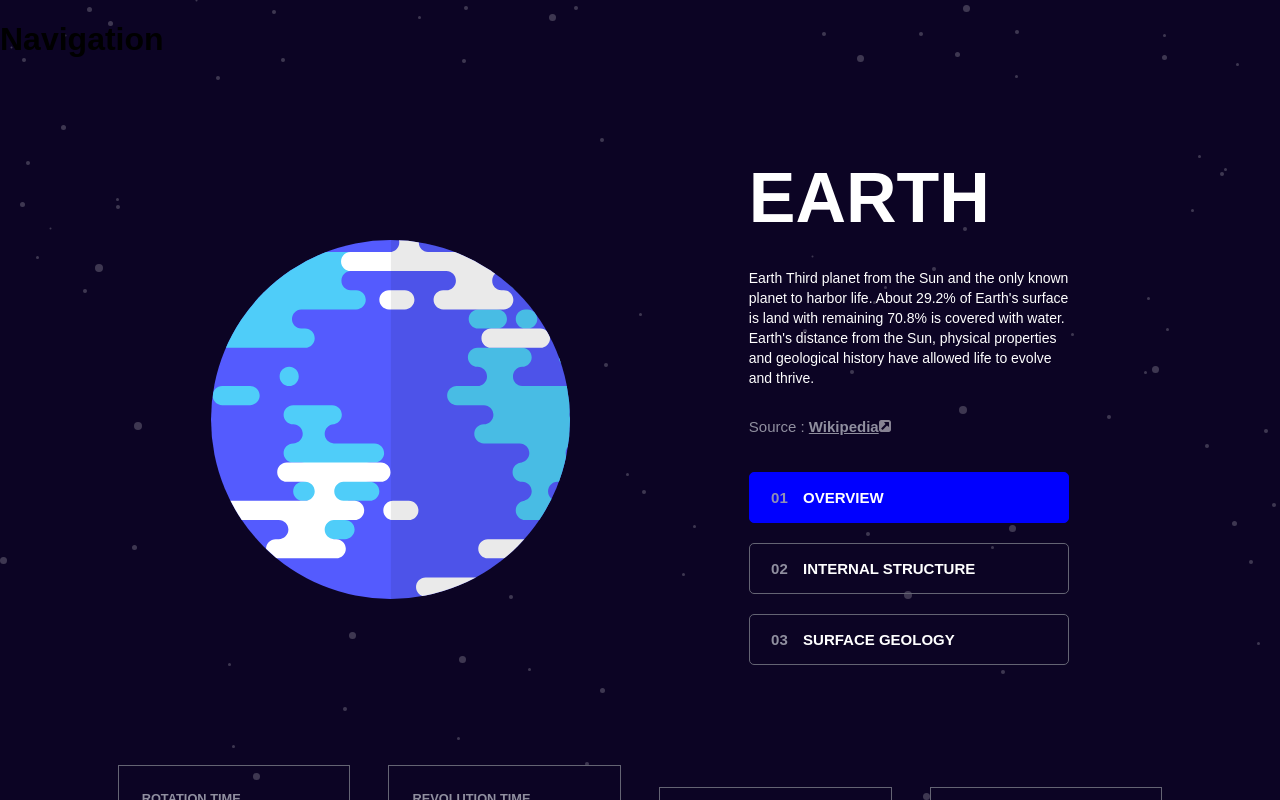
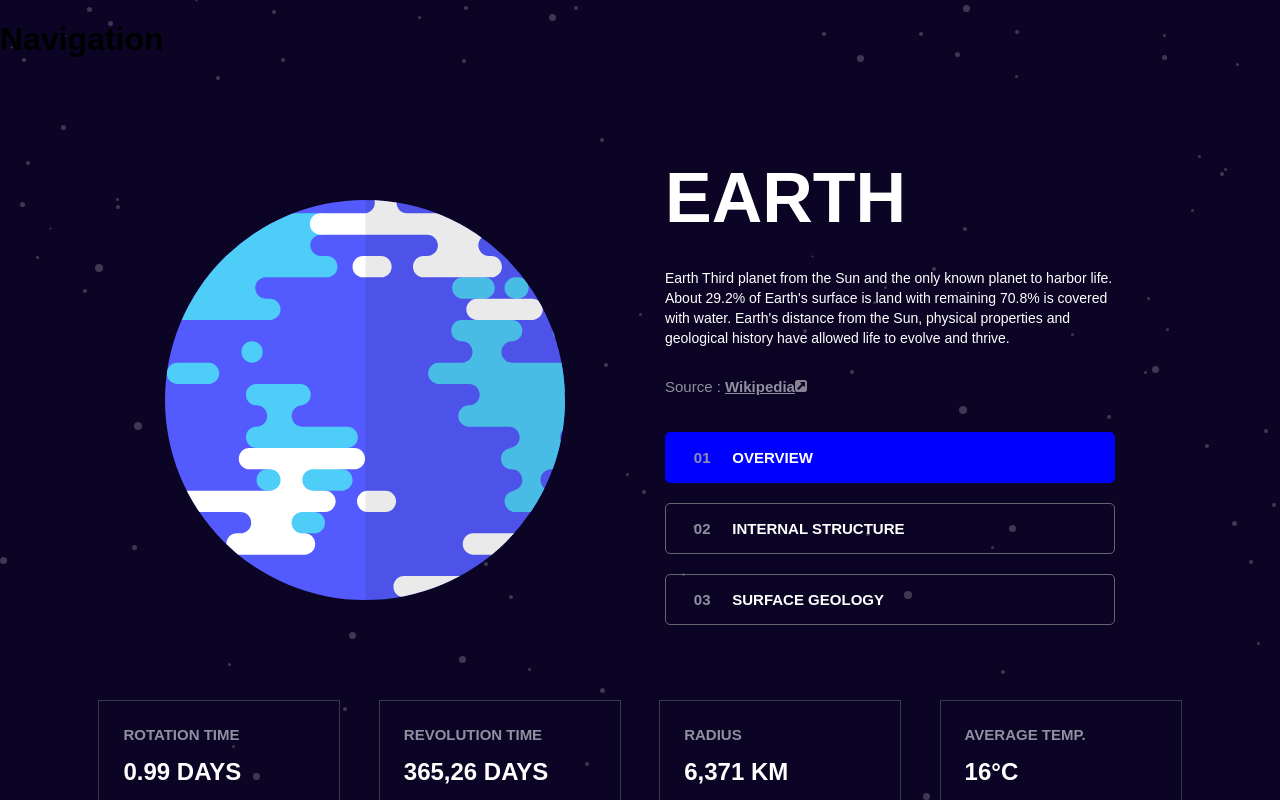
Before and after one commit to asalamgit/Planets-fact, a React (Create React App) app: page /earth in a window 1280 px wide. Shown: the top 800 px of the page. Built offline with nearby package versions, Linux system fonts and the light colour scheme.

Commit message:
component planet css ok

```diff
--- a/src/App.js
+++ b/src/App.js
@@ -13,7 +13,7 @@ import Neptune from './routes/Neptune/Neptune';
 function App() {
 	return (
 		<Routes>
-			<Route path="/" element={<Navigation/>}>
+			<Route path="/" element={<Navigation />}>
 				<Route index element={<h1>home</h1>} />
 				<Route path="mercury" element={<Mercury />} />
 				<Route path="venus" element={<Venus />} />
@@ -23,6 +23,7 @@ function App() {
 				<Route path="saturn" element={<Saturn />} />
 				<Route path="uranus" element={<Uranus />} />
 				<Route path="neptune" element={<Neptune />} />
+				<Route path="*" element={<h2 style={{ textAlign: 'center', width: '100vw', color: 'white', marginTop: '100px' }}>404 not found</h2>} />
 			</Route>
 		</Routes>
 	);
--- a/src/components/Planet/Planet.js
+++ b/src/components/Planet/Planet.js
@@ -1,123 +1,111 @@
 import React from 'react';
 import { useState } from 'react';
-import clsx from  'clsx';
+import clsx from 'clsx';
 
 import classes from './Planet.module.scss';
 import imgSource from '../../assets/icon-source.svg';
 
-function Planet(props)
-{
-    const [informationType, setinformationType] = useState("overview");
+function Planet(props) {
+	const [informationType, setinformationType] = useState('overview');
 
 	const handleshowOverview = () => {
-        setinformationType("overview");
+		setinformationType('overview');
+	};
+
+	const handleshowInternal = () => {
+		setinformationType('internal');
+	};
+
+	const handleshowSurface = () => {
+		setinformationType('surface');
+	};
+
+	function ftChooseImage(informationType) {
+		if (informationType === 'overview') return props.planetImageOverview;
+		else if (informationType === 'internal') return props.planetImageInternal;
+		else return props.planetImageOverview;
 	}
 
-    const handleshowInternal = () => {
-        setinformationType("internal");
+	function ftIfImageSurfaceVisible(informationType) {
+		if (informationType === 'surface') return classes.showImageSurface;
+		return classes.hideImageSurface;
 	}
 
-    const handleshowSurface = () => {
-        setinformationType("surface");
+	function ftChooseDescription(informationType) {
+		if (informationType === 'overview') return props.planetDescriptionOverview;
+		else if (informationType === 'internal') return props.planetDescriptionInternal;
+		else return props.planetDescriptionSurface;
 	}
 
-    function ftChooseImage(informationType)
-    {
-        if (informationType === "overview")
-            return (props.planetImageOverview)
-        else if (informationType === "internal")
-            return (props.planetImageInternal)
-        else
-            return (props.planetImageOverview)
+	function ftChooseWikipedia(informationType) {
+		if (informationType === 'overview') return props.planetWikipediaOverview;
+		else if (informationType === 'internal') return props.planetWikipediaInternal;
+		else return props.planetWikipediaSurface;
 	}
 
-    function ftIfImageSurfaceVisible(informationType)
-    {
-        if (informationType === "surface")
-            return (classes.showImageSurface)
-        return (classes.hideImageSurface)
+	function ftChooseButtonClassNAme(informationType, buttonName, planetName) {
+		if (informationType === buttonName) {
+			if (planetName === 'Mercury') return classes.activeButtonMercury;
+			if (planetName === 'Venus') return classes.activeButtonVenus;
+			if (planetName === 'Earth') return classes.activeButtonEarth;
+			if (planetName === 'Mars') return classes.activeButtonMars;
+			if (planetName === 'Jupiter') return classes.activeButtonJupiter;
+			if (planetName === 'Saturn') return classes.activeButtonSaturn;
+			if (planetName === 'Uranus') return classes.activeButtonUranus;
+			if (planetName === 'Neptune') return classes.activeButtonNeptune;
 		}
-
-    function ftChooseDescription(informationType)
-    {
-        if (informationType === "overview")
-            return (props.planetDescriptionOverview)
-        else if (informationType === "internal")
-            return (props.planetDescriptionInternal)
-        else
-            return (props.planetDescriptionSurface)
+		return classes.inactiveButton;
 	}
-
-    function ftChooseWikipedia(informationType)
-    {
-        if (informationType === "overview")
-            return (props.planetWikipediaOverview)
-        else if (informationType === "internal")
-            return (props.planetWikipediaInternal)
-        else
-            return (props.planetWikipediaSurface)
-    }
-
-    function ftChooseButtonClassNAme(informationType, buttonName, planetName)
-    {
-        if (informationType === buttonName)
-        {
-            if (planetName === "Mercury")
-                return (classes.activeButtonMercury);
-            if (planetName === "Venus")
-                return (classes.activeButtonVenus);
-            if (planetName === "Earth")
-                return (classes.activeButtonEarth);
-            if (planetName === "Mars")
-                return (classes.activeButtonMars);
-            if (planetName === "Jupiter")
-                return (classes.activeButtonJupiter);
-            if (planetName === "Saturn")
-                return (classes.activeButtonSaturn);
-            if (planetName === "Uranus")
-                return (classes.activeButtonUranus);
-            if (planetName === "Neptune")
-                return (classes.activeButtonNeptune);
-        }
-        return (classes.inactiveButton)
-    }
-
-
 
 	return (
 		<div className={classes.Planet}>
-
 			<div className={classes.planetImageInformationView}>
-
 				<div className={classes.planetMobileView}>
-                    <button className={clsx(classes.planetMobileViewButton, ftChooseButtonClassNAme(informationType, "overview", props.planetName))} onClick={handleshowOverview}><p>OVERVIEW</p></button>
-                    <button className={clsx(classes.planetMobileViewButton, ftChooseButtonClassNAme(informationType, "internal", props.planetName))} onClick={handleshowInternal}><p>STRUCTURE</p></button>
-                    <button className={clsx(classes.planetMobileViewButton, ftChooseButtonClassNAme(informationType, "surface", props.planetName))} onClick={handleshowSurface}><p>SURFACE</p></button>
+					<button className={clsx(classes.planetMobileViewButton, ftChooseButtonClassNAme(informationType, 'overview', props.planetName))} onClick={handleshowOverview}>
+						<p>OVERVIEW</p>
+					</button>
+					<button className={clsx(classes.planetMobileViewButton, ftChooseButtonClassNAme(informationType, 'internal', props.planetName))} onClick={handleshowInternal}>
+						<p>STRUCTURE</p>
+					</button>
+					<button className={clsx(classes.planetMobileViewButton, ftChooseButtonClassNAme(informationType, 'surface', props.planetName))} onClick={handleshowSurface}>
+						<p>SURFACE</p>
+					</button>
 				</div>
 
 				<div className={classes.images}>
-                    <img className={classes.imgMain} src={ftChooseImage(informationType)}/>
-                    <img className={clsx(classes.imgSurface, ftIfImageSurfaceVisible(informationType))} src={props.planetImageSurface}/>
+					<img className={classes.imgMain} src={ftChooseImage(informationType)} />
+					<img className={clsx(classes.imgSurface, ftIfImageSurfaceVisible(informationType))} src={props.planetImageSurface} />
 				</div>
 
 				<div className={classes.planetInformationView}>
-
 					<div className={classes.planetInformation}>
 						<h1>{props.planetName}</h1>
 						<p className={classes.planetDescription}>{ftChooseDescription(informationType)}</p>
-                        <p className={classes.sources}>Source : <a className={classes.planetWikipedia} href={ftChooseWikipedia(informationType)}>Wikipedia<img src={imgSource}/></a></p>
+						<p className={classes.sources}>
+							Source :{' '}
+							<a className={classes.planetWikipedia} href={ftChooseWikipedia(informationType)}>
+								Wikipedia
+								<img src={imgSource} />
+							</a>
+						</p>
 					</div>
 
 					<div className={classes.planetView}>
-                        <button className={clsx(classes.planetViewButton, ftChooseButtonClassNAme(informationType, "overview", props.planetName))} onClick={handleshowOverview}><span>01</span><p>OVERVIEW</p></button>
-                        <button className={clsx(classes.planetViewButton, ftChooseButtonClassNAme(informationType, "internal", props.planetName))} onClick={handleshowInternal}><span>02</span><p>INTERNAL STRUCTURE</p></button>
-                        <button className={clsx(classes.planetViewButton, ftChooseButtonClassNAme(informationType, "surface", props.planetName))} onClick={handleshowSurface}><span>03</span><p>SURFACE GEOLOGY</p></button>
+						<button className={clsx(classes.planetViewButton, ftChooseButtonClassNAme(informationType, 'overview', props.planetName))} onClick={handleshowOverview}>
+							<span>01</span>
+							<p>OVERVIEW</p>
+						</button>
+						<button className={clsx(classes.planetViewButton, ftChooseButtonClassNAme(informationType, 'internal', props.planetName))} onClick={handleshowInternal}>
+							<span>02</span>
+							<p>INTERNAL STRUCTURE</p>
+						</button>
+						<button className={clsx(classes.planetViewButton, ftChooseButtonClassNAme(informationType, 'surface', props.planetName))} onClick={handleshowSurface}>
+							<span>03</span>
+							<p>SURFACE GEOLOGY</p>
+						</button>
 					</div>
-
 				</div>
-
 			</div>
-
 
 			<div className={classes.planetStats}>
 				<div className={classes.stat}>
@@ -137,7 +125,6 @@ function Planet(props)
 					<div className={classes.statValue}>{props.temperature}°C</div>
 				</div>
 			</div>
-
 		</div>
 	);
 }
--- a/src/components/Planet/Planet.module.scss
+++ b/src/components/Planet/Planet.module.scss
@@ -23,11 +23,10 @@ $background-color_10: #366ce8;
 			display: none;
 		}
 		.images {
-			margin-right: 7%;
 			position: relative;
 			.imgSurface {
+        width: 9.3vw;
 				width: 150px;
-				width: 9.3vw;
 				position: absolute;
 				top: 68%;
 				left: 33.5%;
@@ -40,10 +39,11 @@ $background-color_10: #366ce8;
 		.imgMain {
 			margin-top: 1.5vw;
 			width: 28vw;
+      width: 400px;
 		}
 		.planetInformationView {
-			margin-left: 7%;
-			width: 25%;
+      margin-left: 100px;
+      width: 450px;
 			display: flex;
 			flex-direction: column;
 			text-align: left;
@@ -55,6 +55,9 @@ $background-color_10: #366ce8;
 					margin-top: 0;
 					margin-bottom: 0;
 					text-transform: uppercase;
+          @media screen and (max-width: 1100px) {
+            font-size: 50px;
+          }
 				}
 				.planetDescription {
 					margin-top: 30px;
@@ -168,16 +171,16 @@ $background-color_10: #366ce8;
 		}
 	}
 	.planetStats {
-		margin-top: 100px;
-		margin-bottom: 100px;
+		margin-top: 75px;
+		margin-bottom: 75px;
 		display: flex;
 		flex-direction: row;
 		align-items: center;
 		justify-content: center;
 		.stat {
-			width: 18%;
-			border: 1px solid rgb(100, 100, 115);
-			margin-left: 3%;
+      width: 240px;
+      border:1px solid hsl(240,17%,26%);
+			margin-left: 3vw;
 			display: flex;
 			flex-direction: column;
 			align-items: center;
@@ -191,23 +194,23 @@ $background-color_10: #366ce8;
 				margin-bottom: 15px;
 				text-align: left;
 				width: 80%;
-				font-size: 1vw;
+				font-size: 15px;
 				font-weight: bold;
 			}
 			.statValue {
 				color: $color_1;
 				margin-top: 0;
-				margin-bottom: 25px;
+				margin-bottom: 24px;
 				text-align: left;
 				width: 80%;
 				font-family: $font-family_1;
-				font-size: 3vw;
+				font-size: 24px;
 				font-weight: bold;
 			}
 		}
 	}
 }
-@media screen and (max-width: 915px) {
+@media screen and (max-width: 1100px) {
 	.Planet {
 		.planetImageInformationView {
 			margin-top: 50px;
@@ -243,17 +246,21 @@ $background-color_10: #366ce8;
 			margin-top: 30px;
 			margin-bottom: 50px;
 			.stat {
+        width: 175px;
 				.statName {
-					font-size: 1.3vw;
+					font-size: 13px;
+          margin-top:15px;
+          margin-bottom: 10px;
 				}
 				.statValue {
-					font-size: 3.3vw;
+					font-size: 20px;
+          margin-bottom: 15px;
 				}
 			}
 		}
 	}
 }
-@media screen and (max-width: 650px) {
+@media screen and (max-width: 800px) {
 	.Planet {
 		.planetImageInformationView {
 			margin-top: 0;
@@ -332,13 +339,13 @@ $background-color_10: #366ce8;
 						font-size: 10vw;
 					}
 					.planetDescription {
-						font-size: 2.5vw;
+						font-size: 3vw;
 						margin-top: 8px;
 						margin-bottom: 1vw;
 						line-height: 5vw;
 					}
 					.sources {
-						font-size: 3vw;
+						font-size: 3.5vw;
 						img {
 							width: 2.5vw;
 						}
@@ -370,12 +377,13 @@ $background-color_10: #366ce8;
 					margin-top: 0;
 					margin-bottom: 0;
 					margin-left: 15px;
-					font-size: 2vw;
+					font-size: 3.5vw;
 				}
 				.statValue {
 					margin-top: 0;
 					margin-bottom: 0;
 					margin-right: 15px;
+          font-size: 5vw;
 					text-align: right;
 				}
 			}
```
Lines whose indentation alone changed are shown as unchanged.
